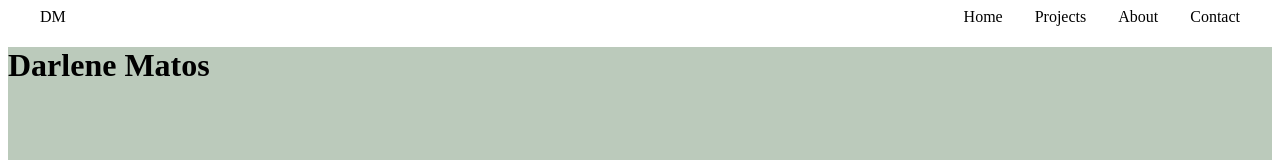
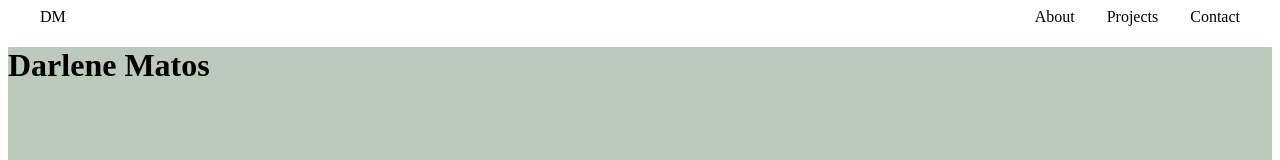
Before and after one commit to darlacodes19/My-Portfolio, a React (Create React App) app in the folder darlas-portfolio/: page / in a window 1280 px wide. Shown: the top 160 px of the page. Built offline with nearby package versions, Linux system fonts and the light colour scheme.

Commit message:
Remove home from nav-item list

```diff
--- a/darlas-portfolio/src/components/Header.jsx
+++ b/darlas-portfolio/src/components/Header.jsx
@@ -5,9 +5,8 @@ const Header = () => {
 
 
             <li className="nav-item"> DM </li>
-            <li className="nav-item"> Home </li>
+            <li className="nav-item"> About </li>
             <li className="nav-item"> Projects</li>
-            <li className="nav-item"> About </li>
             <li className="nav-item"> Contact </li>
 
 
```
